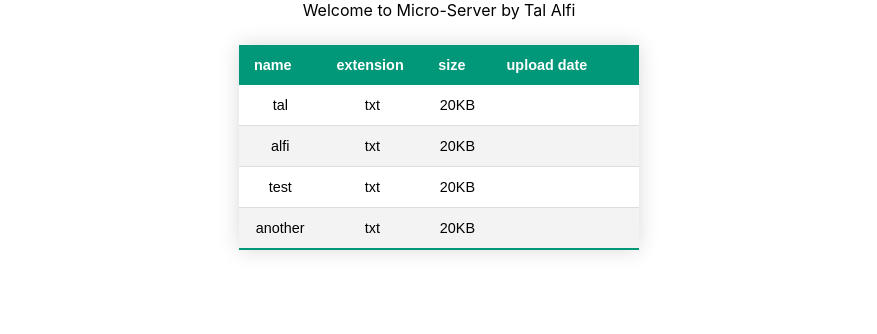
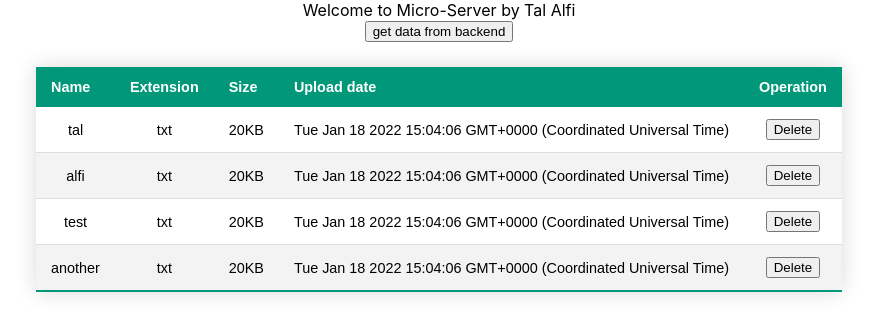
Before and after one commit to avi-stx/frontEnd, a React (Create React App) app in the folder micro-server/: page / in a window 1280 px wide. Shown: the top 334 px of the page, without its empty margins (201-1078 px from the left). Built offline with nearby package versions, Linux system fonts and the light colour scheme.

Commit message:
adding fetch

```diff
--- a/micro-server/package.json
+++ b/micro-server/package.json
@@ -6,6 +6,7 @@
     "@testing-library/jest-dom": "^5.16.1",
     "@testing-library/react": "^12.1.2",
     "@testing-library/user-event": "^13.5.0",
+    "axios": "^0.25.0",
     "react": "^17.0.2",
     "react-dom": "^17.0.2",
     "react-scripts": "5.0.0",
--- a/micro-server/src/App.js
+++ b/micro-server/src/App.js
@@ -1,11 +1,22 @@
 import './App.css';
 import FilesTable from './Components/tableComponents/FilesTable';
+import axios from 'axios';
+
+
+async function fetchData(){
+  console.log("sending request")
+  const response =
+    await axios.get("http://localhost:8080/files",{})
+  console.log(response.data)
+}
+
 
 function App() {
   return (
     <div className="App">
       <header>Welcome to Micro-Server by Tal Alfi</header>
       {/* <Upload /> */}
+      <button onClick={fetchData} >get data from backend</button>
         <FilesTable />
     </div>
   );
--- a/micro-server/src/Components/tableComponents/TableBody.js
+++ b/micro-server/src/Components/tableComponents/TableBody.js
@@ -8,10 +8,9 @@ export default function TableBody(props) {
                 <td>{element.fileName}</td>
                 <td>{element.extension}</td>
                 <td>{element.size}</td>
-                <td>{element.date}</td>
-                <td></td>
+                <td>{Date(element.date)}</td>
+                <td><button>Delete</button></td>
             </tr>
-
         )
     });
 
--- a/micro-server/src/Components/tableComponents/TableHeader.js
+++ b/micro-server/src/Components/tableComponents/TableHeader.js
@@ -6,11 +6,11 @@ const TableHeader = () =>{
     return(
         <thead>
             <tr>
-                <th>name</th>
-                <th>extension</th>
-                <th>size</th>
-                <th>upload date</th>
-                <th></th>
+                <th>Name</th>
+                <th>Extension</th>
+                <th>Size</th>
+                <th>Upload date</th>
+                <th>Operation</th>
             </tr>
         </thead>
     )
```
Also changed, not shown: 1 other file (tests, documents, lock files or other folders).
